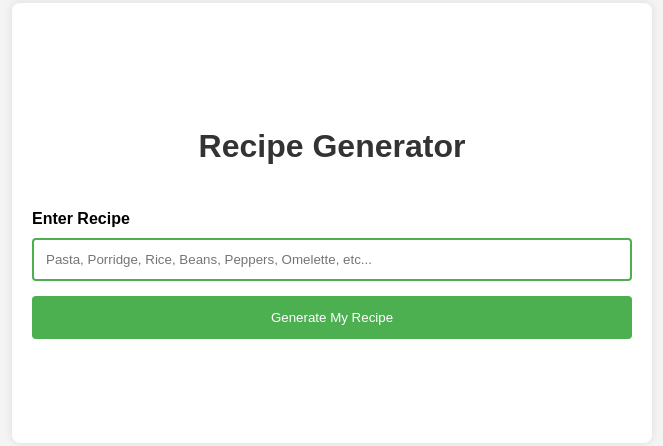
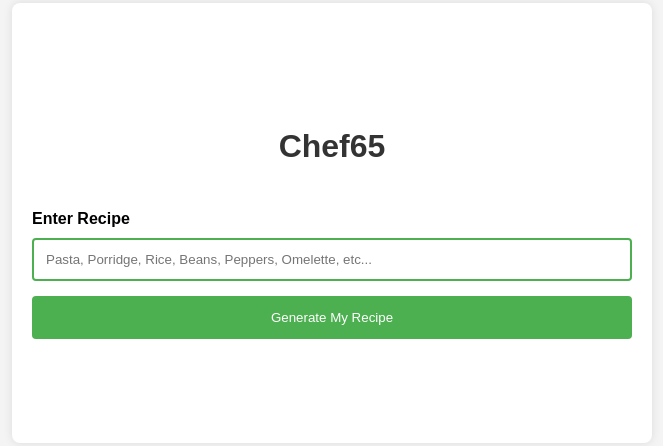
Before and after one commit to ChuxBee/DTTPHackathon-Chef65, a plain HTML site: page recipe-gen.html in a window 1280 px wide. Shown: the part 185-631 px from the top of the page, without its empty margins (308-971 px from the left). Drawn offline with Linux system fonts and the light colour scheme; a small style sheet from the web is missing.

Commit message:
modified html

```diff
--- a/recipe-gen.html
+++ b/recipe-gen.html
@@ -19,7 +19,7 @@
 <body>
 
     <div class="container">
-        <h1>Recipe Generator</h1>
+        <h1>Chef65</h1>
         <div class="recipe_input">
             <label for="food_class">Enter Recipe</label>
             <input type="text" id="food_class"
```
